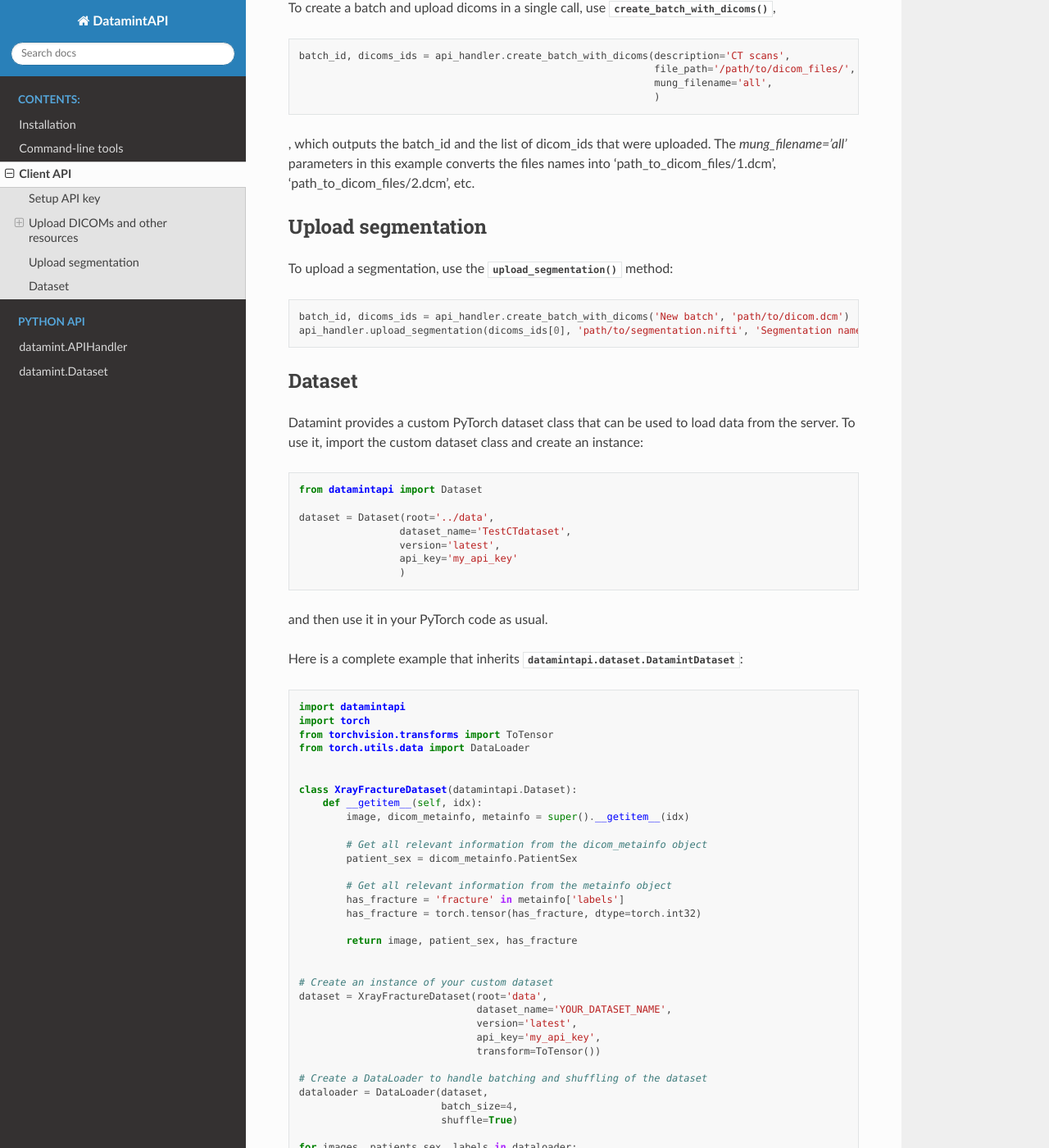
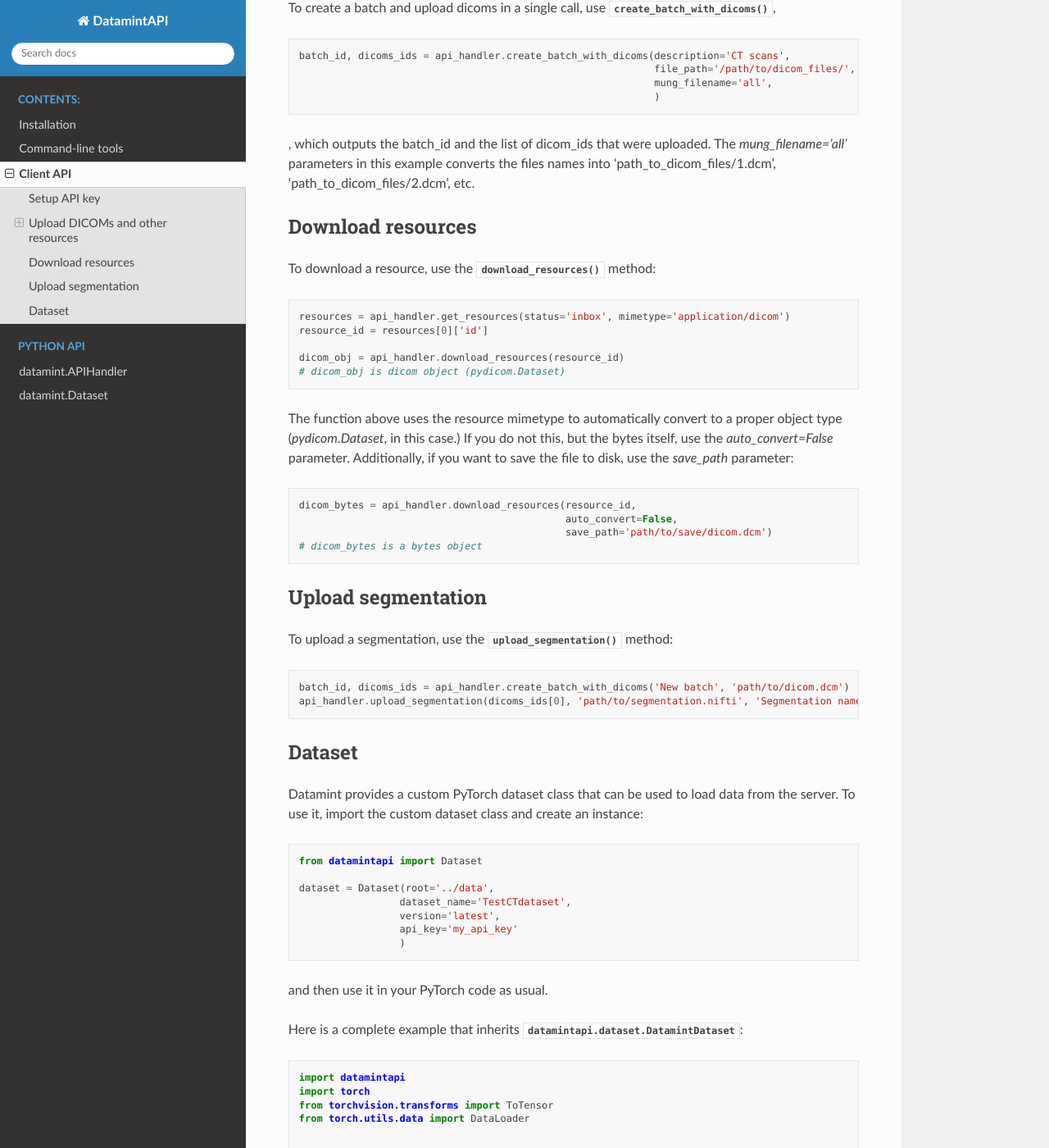
Before and after one commit to SonanceAI/datamint-python-api, a Sphinx documentation site: the page built from docs/source/client_api.rst, in a window 1280 px wide and 1400 px high, scrolled down 2205 px. Shown: the whole window at 82% size. Built offline with Sphinx 7.4.7 and the Read the Docs theme 2.0.0, drawn with Linux system fonts in a browser that asks for light colours; some of the changed text lies outside the part shown.

Commit message:
Updated Documentation

```diff
--- a/docs/source/client_api.rst
+++ b/docs/source/client_api.rst
@@ -127,6 +127,31 @@
 , which outputs the batch_id and the list of dicom_ids that were uploaded.
 The `mung_filename='all'` parameters in this example converts the files names into 'path_to_dicom_files/1.dcm', 'path_to_dicom_files/2.dcm', etc.
 
+Download resources
+------------------
+
+To download a resource, use the :py:meth:`download_resources() <datamintapi.api_handler.APIHandler.download_resources>` method:
+
+.. code-block:: python
+
+    resources = api_handler.get_resources(status='inbox', mimetype='application/dicom')
+    resource_id = resources[0]['id']
+
+    dicom_obj = api_handler.download_resources(resource_id)
+    # dicom_obj is dicom object (pydicom.Dataset)
+
+The function above uses the resource mimetype to automatically convert to a proper object type (`pydicom.Dataset`, in this case.)
+If you do not this, but the bytes itself, use the `auto_convert=False` parameter.
+Additionally, if you want to save the file to disk, use the `save_path` parameter:
+
+.. code-block:: python
+
+    dicom_bytes = api_handler.download_resources(resource_id,
+                                                 auto_convert=False,
+                                                 save_path='path/to/save/dicom.dcm')
+    # dicom_bytes is a bytes object
+
+
 Upload segmentation
 -------------------
 
@@ -198,7 +223,7 @@
 
         # (...) do something with the batch
 
-Alternative if you don't want to inherit from :py:class:`datamintapi.dataset.DatamintDataset`:
+Alternative code, if you want to load all the data and metadata:
 
 .. code-block:: python
 
@@ -221,8 +246,6 @@
                                 )
 
     # This function tells the dataloader how to group the items in a batch
-
-
     def collate_fn(batch):
         images = [item[0] for item in batch]
         dicom_metainfo = [item[1] for item in batch]
--- a/docs/source/index.rst
+++ b/docs/source/index.rst
@@ -8,6 +8,7 @@
 
 Documentation
 =======================================
+**Version:** |release|
 
 From inception to completion, Datamint is your reliable partner.
 It assists from the very first day when you make your data available to your team, right up to the moment you're set to launch your model.
```
Also changed, not shown: docs/source/command_line_tools.rst (+24 -0 lines), 1 other file.
